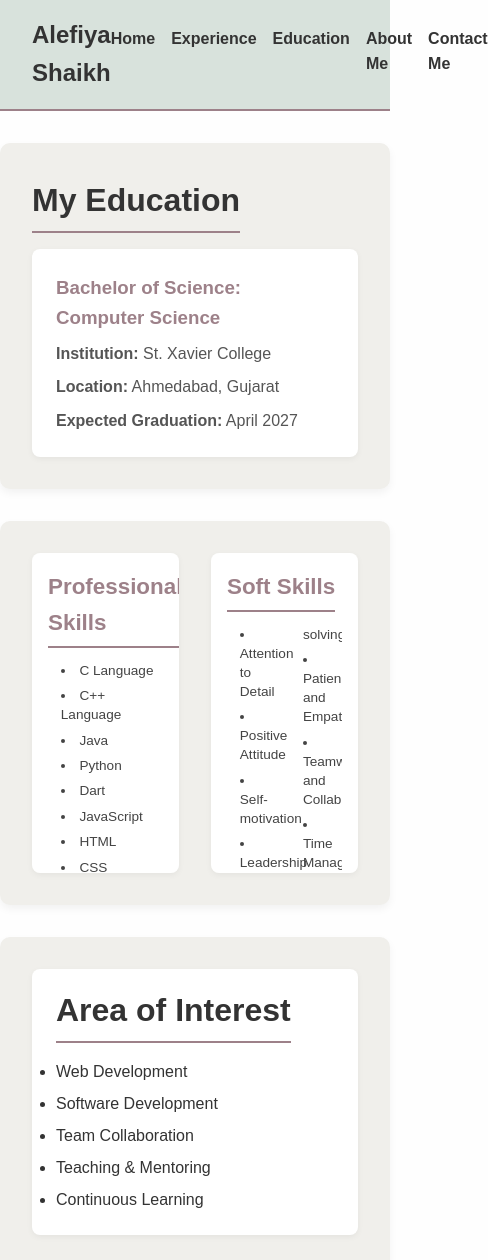
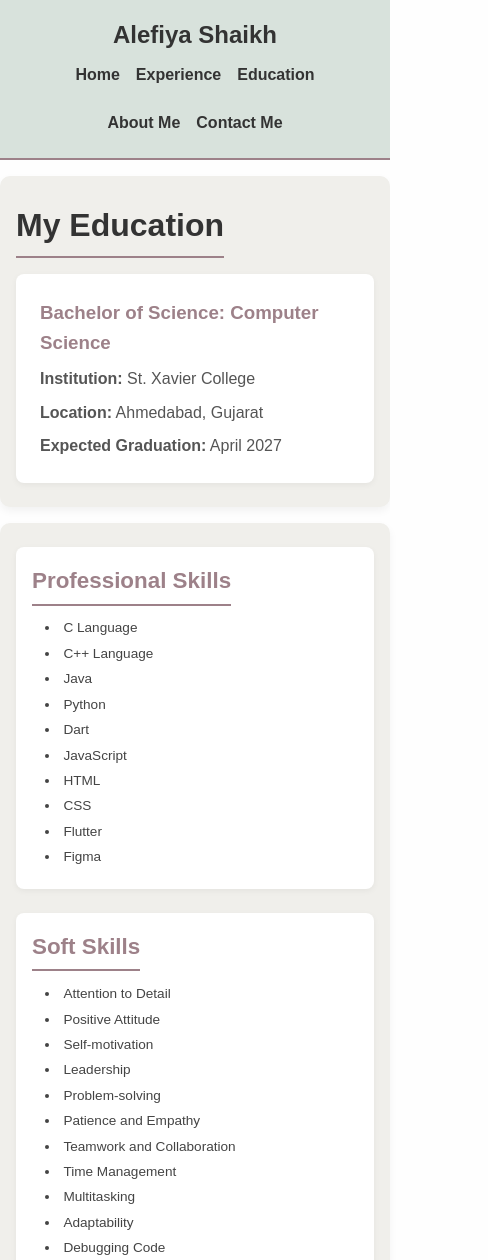
Before and after one commit to AlefiyaShaikh/Portfolio-, a plain HTML site: page education.html in a window 390 px wide. Shown: the top 1260 px of the page, 488 px wide, since content can reach past the window. Drawn offline with Linux system fonts and the light colour scheme.

Commit message:
education.html

```diff
--- a/education.html
+++ b/education.html
@@ -24,16 +24,23 @@
     justify-content: space-between;
     align-items: center;
     border-bottom: 2px solid #9d8189;
+    flex-wrap: wrap; /* Wrap on small */
   }
 
   header h1 {
     font-size: 1.5rem;
+    flex: 1 1 100%;
+    text-align: center;
+    margin-bottom: 0.5rem;
   }
 
   nav ul {
     list-style: none;
     display: flex;
     gap: 1rem;
+    flex: 1 1 100%;
+    justify-content: center;
+    flex-wrap: wrap;
   }
 
   nav a {
@@ -41,6 +48,7 @@
     color: #333;
     font-weight: bold;
     transition: color 0.3s;
+    white-space: nowrap;
   }
 
   nav a:hover {
@@ -50,7 +58,7 @@
   main, section {
     max-width: 900px;
     margin: 2rem auto;
-    padding: 2rem;
+    padding: 2rem 1rem;
     background: #f0efeb;
     border-radius: 10px;
     box-shadow: 0 4px 8px rgba(0,0,0,0.05);
@@ -85,6 +93,7 @@
   .education-card p, .education-card span {
     color: #555;
     margin-bottom: 0.5rem;
+    word-wrap: break-word;
   }
 
   /* Split layout for skills */
@@ -105,6 +114,7 @@
     box-shadow: 0 2px 6px rgba(0,0,0,0.05);
     transition: transform 0.3s ease, box-shadow 0.3s ease;
     cursor: default;
+    min-width: 250px;
   }
 
   .compact-skills > div:hover {
@@ -155,6 +165,7 @@
     display: flex;
     gap: 2rem;
     flex-wrap: wrap;
+    margin-top: 2rem;
   }
 
   .combined-section ul {
@@ -165,6 +176,7 @@
     box-shadow: 0 2px 6px rgba(0,0,0,0.05);
     transition: transform 0.3s ease, box-shadow 0.3s ease;
     cursor: default;
+    min-width: 250px;
   }
 
   .combined-section ul:hover {
@@ -207,6 +219,61 @@
     to {
       opacity: 1;
       transform: translateY(0);
+    }
+  }
+
+  /* Responsive adjustments */
+  @media (max-width: 767px) {
+    header h1 {
+      margin-bottom: 0.5rem;
+      text-align: center;
+    }
+
+    nav ul {
+      justify-content: center;
+    }
+
+    main, section {
+      padding: 1.5rem 1rem;
+      margin: 1rem auto;
+    }
+
+    /* Stack skills vertically on small */
+    .split-section, .combined-section {
+      flex-direction: column;
+      gap: 1.5rem;
+    }
+
+    .compact-skills > div,
+    .combined-section ul {
+      flex: 1 1 100%;
+      max-height: none;
+      min-width: auto;
+      overflow-y: visible;
+    }
+
+    /* Remove columns for soft skills for easier reading */
+    .skill-list.multi-column {
+      column-count: 1;
+    }
+  }
+
+  /* Medium devices */
+  @media (min-width: 768px) {
+    header h1 {
+      flex: 0;
+      text-align: left;
+      margin-bottom: 0;
+    }
+
+    nav ul {
+      flex: 1;
+      justify-content: flex-end;
+    }
+
+    main, section {
+      padding: 2rem 3rem;
+      margin: 2rem auto;
     }
   }
 </style>
```
